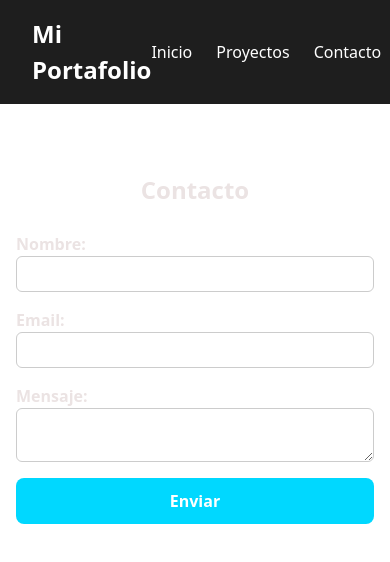
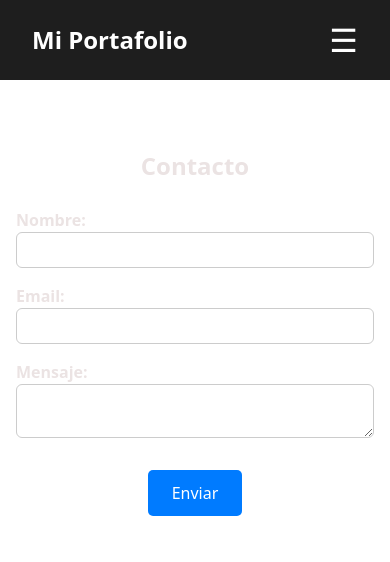
Before and after one commit to IngSisLeonelGar/mi-portafolio, a React (Vite) app: page /contactos in a window 390 px wide. Shown: the top 562 px of the page. Built offline with nearby package versions, Linux system fonts and the light colour scheme.

Commit message:
Estableciendo paginas responsive

```diff
--- a/src/components/Navbar.css
+++ b/src/components/Navbar.css
@@ -4,7 +4,7 @@
     display : flex;
     justify-content: space-between;
     align-items: center;
-    Background-color: #1e1e1e;
+    background-color: #1e1e1e;
     padding: 1rem 2rem;
     color: white;
     width: 100vw;
@@ -34,3 +34,31 @@
 .navbar-links a:hover {
     color: #00d8ff;
 }
+
+.hamburguesa {
+  display: none;
+  font-size: 2rem;
+  cursor: pointer;
+  color: white;
+}
+
+@media (max-width: 768px) {
+  .hamburguesa {
+    display: block;
+  }
+
+  .navbar-links {
+    position: absolute;
+    top: 60px;
+    left: 0;
+    right: 0;
+    background-color: #333;
+    flex-direction: column;
+    display: none;
+    padding: 1rem;
+  }
+
+  .navbar-links.activo {
+    display: flex;
+  }
+}
--- a/src/components/Navbar.jsx
+++ b/src/components/Navbar.jsx
@@ -1,17 +1,32 @@
 import { Link } from "react-router-dom";
+import { useState } from "react";
 import "./Navbar.css";
 
-function Navbar() {
+export default function Navbar() {
+  const [menuAbierto, setMenuAbierto] = useState(false);
+
+  const toggleMenu = () => {
+    setMenuAbierto(!menuAbierto);
+  };
+
+  const CerrarMenu = () => {
+    setMenuAbierto(false);
+  };
+
   return (
+    <header>
     <nav className="navbar">
       <div className="navbar-logo">Mi Portafolio</div>
-      <ul className="navbar-links">
-        <li><Link to="/">Inicio</Link></li>
-        <li><Link to="/proyectos">Proyectos</Link></li>
-        <li><Link to="/contactos">Contacto</Link></li>
+      <ul className={`navbar-links ${menuAbierto ? "activo" : ""}`}>
+        <li><Link to="/" onClick={CerrarMenu}>Inicio</Link></li>
+        <li><Link to="/proyectos" onClick={CerrarMenu}>Proyectos</Link></li>
+        <li><Link to="/contactos" onClick={CerrarMenu}>Contacto</Link></li>
       </ul>
+      <div className="hamburguesa" onClick={toggleMenu}>
+        ☰
+      </div>
     </nav>
+    </header>
+
   );
 }
-
-export default Navbar;
--- a/src/pages/Contactos.css
+++ b/src/pages/Contactos.css
@@ -33,16 +33,35 @@
 }
 
 .contacto button {
-  background-color: #00d8ff;
+  padding: 0.75rem 1.5rem;
+  font-size: 1rem;
+  background-color: #007bff;
+  color: white;
   border: none;
-  padding: 0.75rem;
-  color: white;
-  font-weight: 700;
-  border-radius: 8px;
+  border-radius: 5px;
   cursor: pointer;
-  transition: background-color 0.3s ease;
+  margin-top: 1rem;
+  align-self: flex-start;
+  display: block;
+  margin: 1rem auto 0;
+  width: fit-content;
 }
 
 .contacto button:hover {
   background-color: #009ac8;
 }
+
+@media (max-width: 600px) {
+  .contacto {
+    padding: 1rem;
+  }
+
+  .formulario-contacto input,
+  .formulario-contacto textarea {
+    font-size: 0.9rem;
+  }
+
+  .formulario-contacto button {
+    width: 100%;
+  }
+}
--- a/src/pages/Home.css
+++ b/src/pages/Home.css
@@ -30,3 +30,23 @@
 .btn:hover {
   background-color: #009ac8;
 }
+
+/* 🔽 Responsive: ajustar en pantallas pequeñas */
+@media (max-width: 600px) {
+  .home {
+    padding: 1.5rem 1rem;
+  }
+
+  .home h1 {
+    font-size: 1.6rem;
+  }
+
+  .home p {
+    font-size: 1rem;
+  }
+
+  .home .btn {
+    padding: 0.6rem 1.2rem;
+    font-size: 0.95rem;
+  }
+}
--- a/src/pages/Proyectos.css
+++ b/src/pages/Proyectos.css
@@ -35,3 +35,23 @@
 .proyectos-lista a:hover {
   color: #009ac8;
 }
+
+/* 🔽 Responsive para pantallas pequeñas */
+@media (max-width: 600px) {
+  .proyectos {
+    padding: 1rem;
+  }
+
+  .proyectos h1 {
+    font-size: 1.8rem;
+  }
+
+  .proyectos p {
+    font-size: 1rem;
+  }
+
+  .proyectos-lista li a {
+    font-size: 0.95rem;
+    padding: 0.75rem;
+  }
+}
--- a/src/pages/Proyectos.jsx
+++ b/src/pages/Proyectos.jsx
@@ -7,17 +7,17 @@ export default function Proyectos() {
       <p>Aquí puedes ver algunos de los proyectos que he desarrollado.</p>
       <ul className="proyectos-lista">
         <li>
-          <a href="https://github.com/tuusuario/proyecto1" target="_blank" rel="noopener noreferrer">
+          <a href="https:" target="_blank" rel="noopener noreferrer">
             Proyecto 1 - Descripción breve
           </a>
         </li>
         <li>
-          <a href="https://github.com/tuusuario/proyecto2" target="_blank" rel="noopener noreferrer">
+          <a href="https:" target="_blank" rel="noopener noreferrer">
             Proyecto 2 - Descripción breve
           </a>
         </li>
         <li>
-          <a href="https://github.com/tuusuario/proyecto3" target="_blank" rel="noopener noreferrer">
+          <a href="https:" target="_blank" rel="noopener noreferrer">
             Proyecto 3 - Descripción breve
           </a>
         </li>
```
